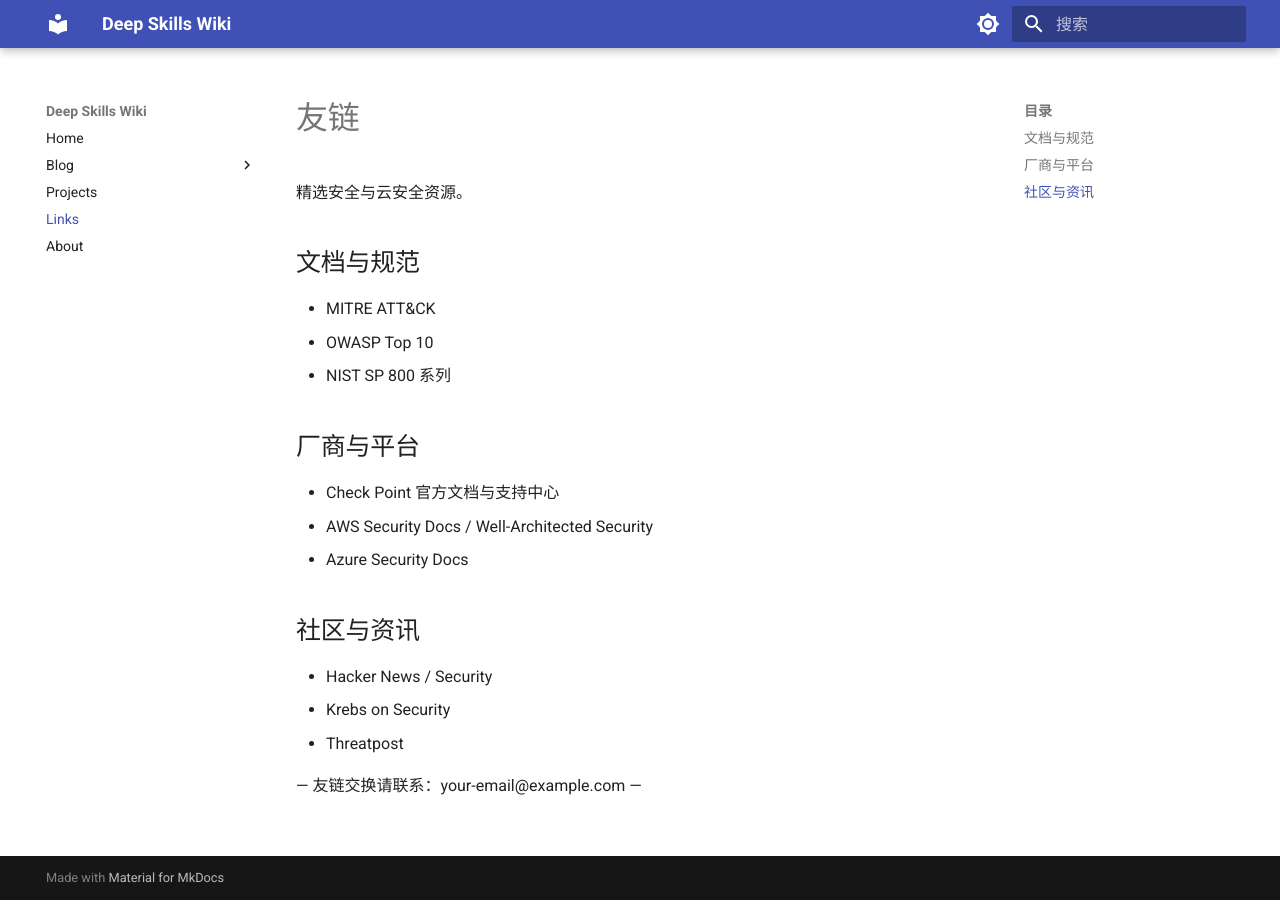
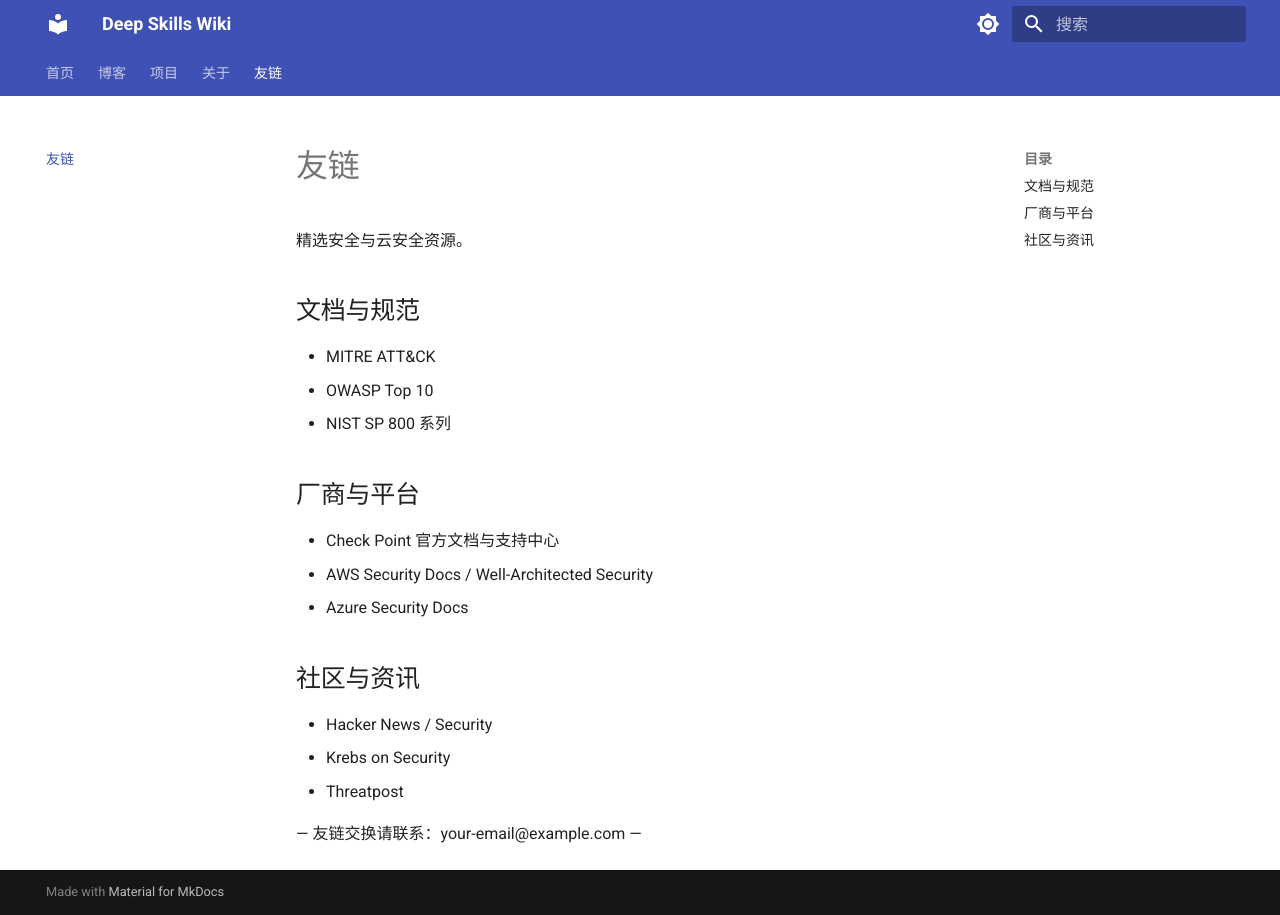
Before and after one commit to XP-55/xp-55.github.io, an MkDocs documentation site: the page built from docs/links.md, in a window 1280 px wide. Built offline with MkDocs 1.6.1 and Material for MkDocs 9.7.7, drawn with Linux system fonts in a browser that asks for light colours; some of the changed lines change nothing that is shown.

Commit message:
UI: enable top tabs and translate nav labels for top menu

```diff
--- a/mkdocs.yml
+++ b/mkdocs.yml
@@ -25,6 +25,7 @@
         icon: material/brightness-4
         name: Switch to light mode
   features:
+    - navigation.tabs
     - navigation.top
     - search.suggest
     - search.highlight
@@ -50,9 +51,9 @@
       alternate_style: true
 
 nav:
-  - Home: index.md
-  - Blog:
+  - 首页: index.md
+  - 博客:
     - blog/index.md
-  - Projects: projects.md
-  - Links: links.md
-  - About: about.md
+  - 项目: projects.md
+  - 关于: about.md
+  - 友链: links.md
```
